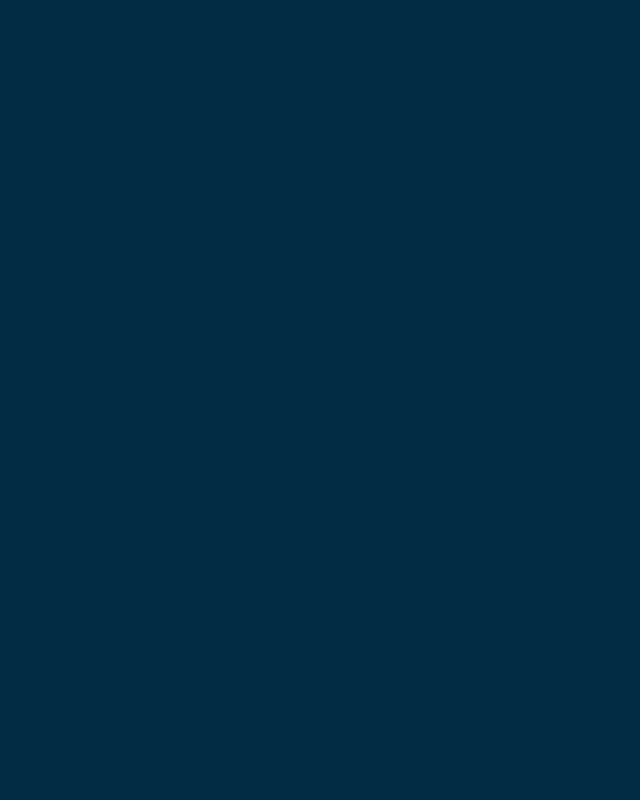
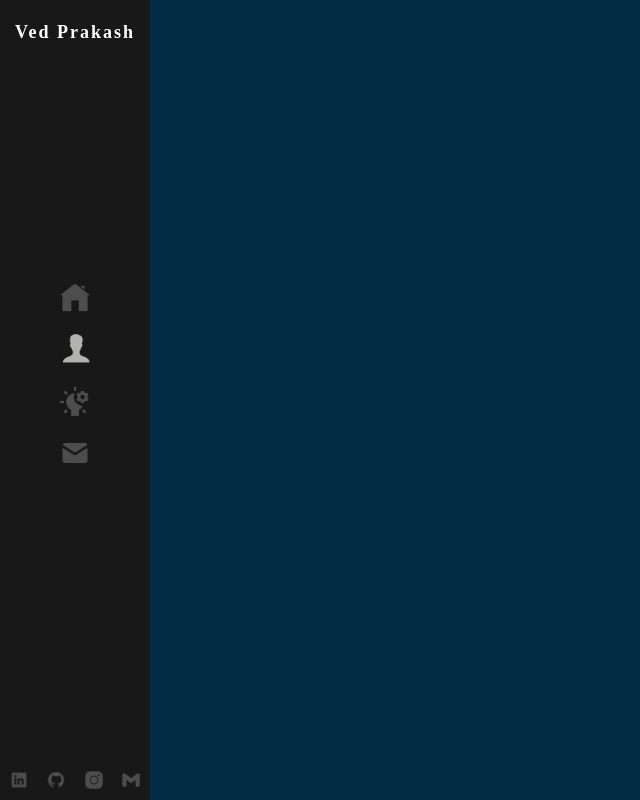
Before and after one commit to vedprakashsigh/react-portfolio, a React (Create React App) app: page /about in a window 1280 px wide. Before the commit this address had no page. Shown: the whole page, without its empty margins (0-640 px from the left). Built offline with nearby package versions, Linux system fonts and the light colour scheme.

Commit message:
Basic Structure Created

```diff
--- a/src/App.js
+++ b/src/App.js
@@ -2,6 +2,9 @@ import { Route, Routes } from "react-router-dom";
 import Layout from './Components/Layout'
 import "./App.scss";
 import Home from "./Components/Home";
+import About from "./Components/About";
+import Project from "./Components/Project";
+import Contact from "./Components/Contact";
 
 function App() {
   return (
@@ -9,6 +12,9 @@ function App() {
       <Routes>
         <Route path="/" element={<Layout/>}>
           <Route index element={<Home/>} />
+          <Route path="about" element={<About/>} />
+          <Route path="project" element={<Project/>} />
+          <Route path="contact" element={<Contact/>} />
         </Route>
       </Routes>
     </div>
--- /dev/null
+++ b/src/Components/About/index.js
@@ -0,0 +1,11 @@
+import './index.scss'
+
+const About = () => {
+  return (
+    <div>
+
+    </div>
+  )
+}
+
+export default About
--- /dev/null
+++ b/src/Components/Contact/index.js
@@ -0,0 +1,11 @@
+import './index.scss'
+
+const Contact = () => {
+  return (
+    <div>
+
+    </div>
+  )
+}
+
+export default Contact
--- /dev/null
+++ b/src/Components/Project/index.js
@@ -0,0 +1,11 @@
+import './index.scss'
+
+const Project = () => {
+  return (
+    <div>
+
+    </div>
+  )
+}
+
+export default Project
--- a/src/Components/Sidebar/index.scss
+++ b/src/Components/Sidebar/index.scss
@@ -100,16 +100,17 @@
 
   ul{
     position: absolute;
-    bottom: 20%;
+    bottom: 0%;
     width: 100%;
-    display: block;
+    display: flex;
+    justify-content: space-around;
     padding: 0;
     list-style: none;
     text-align: center;
     margin: 0;
 
     li{
-        a{
+      a{
             padding: 7px 0;
             display: block;
             font-size: 15px;
@@ -117,7 +118,6 @@
 
             &:hover img{
                 filter: invert(100%);
-                width: 23px;
             }
         }
     }
```
Also changed, not shown: src/Components/About/index.scss (added), src/Components/Contact/index.scss (added), src/Components/Project/index.scss (added).
